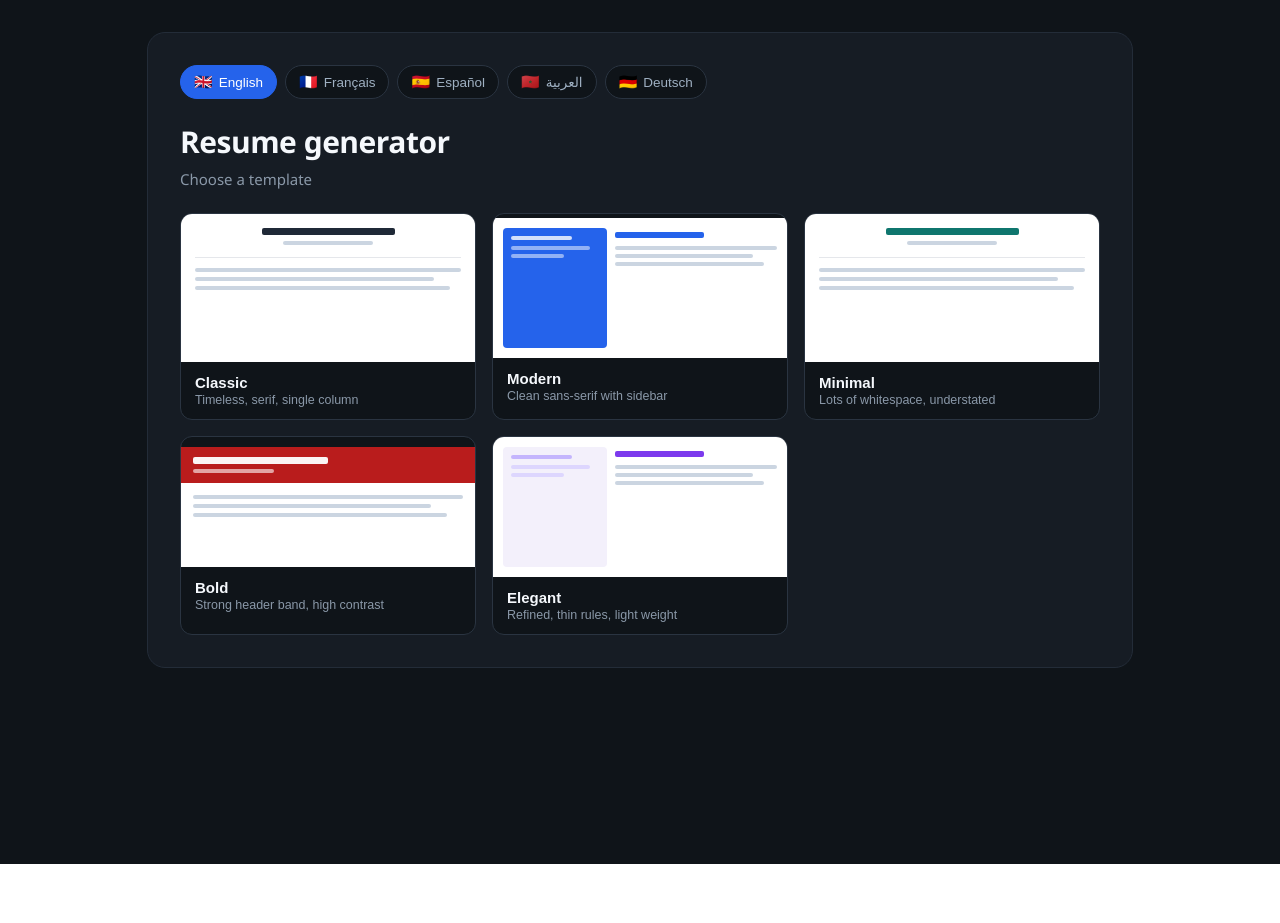
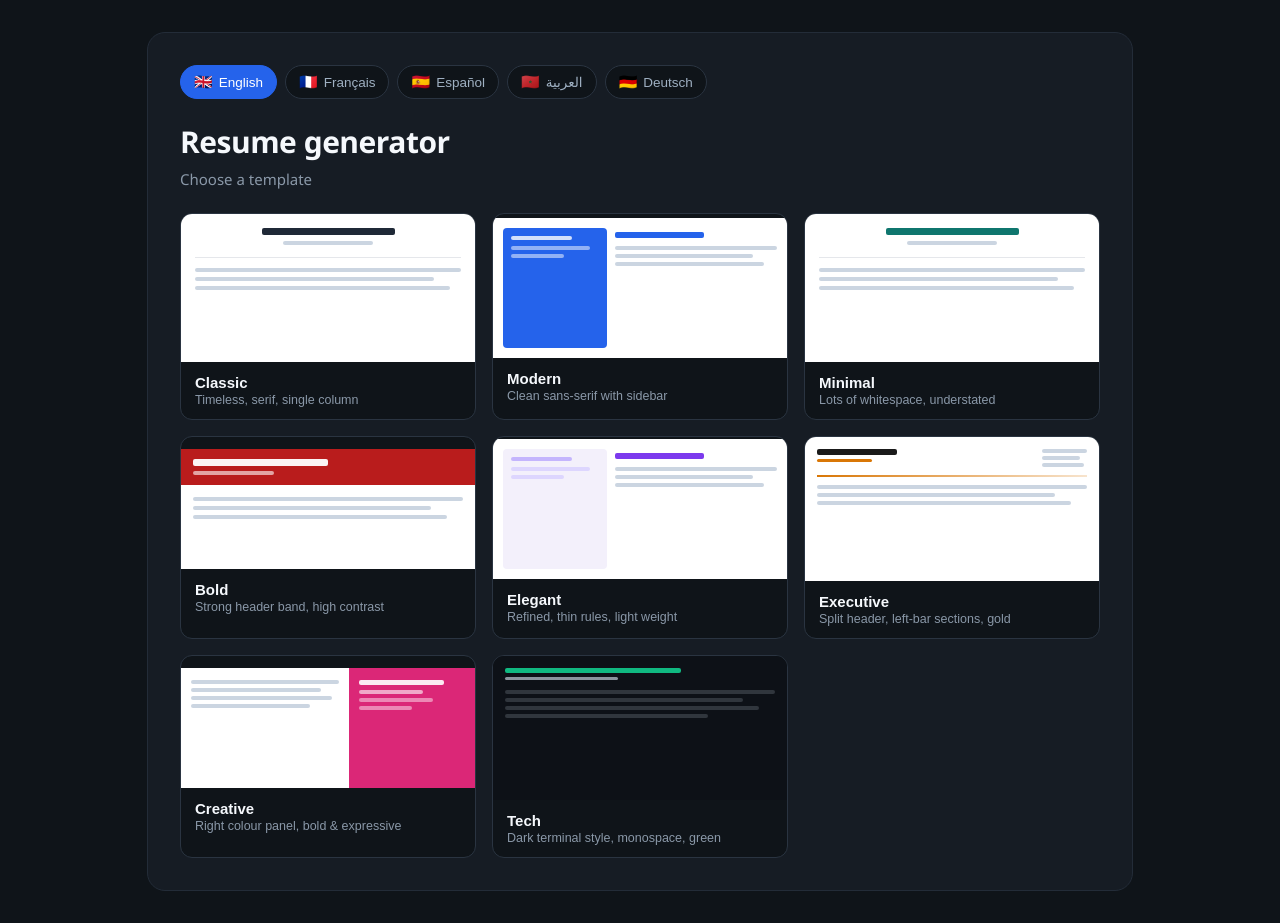
Before and after one commit to biroue10/resumely, a React (Vite) app: page / in a window 1280 px wide. Before the commit the page ends 864 px from the top, so only its background shows below. Built offline with nearby package versions, Linux system fonts and the light colour scheme.

Commit message:
feat: add Executive, Creative, and Tech resume templates

```diff
--- a/src/ResumeGenerator.jsx
+++ b/src/ResumeGenerator.jsx
@@ -44,11 +44,14 @@ const UI = {
 
 // ── Templates ─────────────────────────────────────────────────────
 const TEMPLATES = [
-  { id: "classic",   name: "Classic",   tag: "Timeless, serif, single column",   accent: "#1f2937", font: "Georgia, serif" },
-  { id: "modern",    name: "Modern",    tag: "Clean sans-serif with sidebar",     accent: "#2563eb", font: "'Segoe UI', sans-serif" },
-  { id: "minimal",   name: "Minimal",   tag: "Lots of whitespace, understated",   accent: "#0f766e", font: "'Helvetica Neue', sans-serif" },
-  { id: "bold",      name: "Bold",      tag: "Strong header band, high contrast", accent: "#b91c1c", font: "'Segoe UI', sans-serif" },
-  { id: "elegant",   name: "Elegant",   tag: "Refined, thin rules, light weight", accent: "#7c3aed", font: "'Palatino Linotype', serif" },
+  { id: "classic",   name: "Classic",   tag: "Timeless, serif, single column",      accent: "#1f2937", font: "Georgia, serif" },
+  { id: "modern",    name: "Modern",    tag: "Clean sans-serif with sidebar",        accent: "#2563eb", font: "'Segoe UI', sans-serif" },
+  { id: "minimal",   name: "Minimal",   tag: "Lots of whitespace, understated",      accent: "#0f766e", font: "'Helvetica Neue', sans-serif" },
+  { id: "bold",      name: "Bold",      tag: "Strong header band, high contrast",    accent: "#b91c1c", font: "'Segoe UI', sans-serif" },
+  { id: "elegant",   name: "Elegant",   tag: "Refined, thin rules, light weight",    accent: "#7c3aed", font: "'Palatino Linotype', serif" },
+  { id: "executive", name: "Executive", tag: "Split header, left-bar sections, gold",accent: "#d97706", font: "Georgia, serif" },
+  { id: "creative",  name: "Creative",  tag: "Right colour panel, bold & expressive",accent: "#db2777", font: "'Segoe UI', sans-serif" },
+  { id: "tech",      name: "Tech",      tag: "Dark terminal style, monospace, green",accent: "#10b981", font: "'Courier New', monospace" },
 ];
 
 // Build resume data straight from the form so the preview updates as the user types.
@@ -264,6 +267,57 @@ function ThumbPreview({ tp }) {
       </div>
     );
   }
+  if (tp.id === "executive") {
+    return (
+      <div style={{ height: 120, background: "#fff", padding: 12 }}>
+        <div style={{ display: "flex", justifyContent: "space-between", alignItems: "flex-start", marginBottom: 8 }}>
+          <div>
+            <div style={{ ...bar("80px", "#1a1a1a"), height: 6, marginBottom: 4 }} />
+            <div style={{ ...bar("55px", tp.accent), height: 3 }} />
+          </div>
+          <div>
+            <div style={{ ...bar("45px"), marginBottom: 3 }} />
+            <div style={{ ...bar("38px"), marginBottom: 3 }} />
+            <div style={bar("42px")} />
+          </div>
+        </div>
+        <div style={{ height: 2, background: `linear-gradient(to right, ${tp.accent}, ${tp.accent}33)`, marginBottom: 8 }} />
+        <div style={{ ...bar("100%"), marginBottom: 4 }} />
+        <div style={{ ...bar("88%"), marginBottom: 4 }} />
+        <div style={bar("94%")} />
+      </div>
+    );
+  }
+  if (tp.id === "creative") {
+    return (
+      <div style={{ height: 120, background: "#fff", display: "flex", overflow: "hidden" }}>
+        <div style={{ flex: 1, padding: "12px 10px" }}>
+          <div style={{ ...bar("100%"), marginBottom: 4 }} />
+          <div style={{ ...bar("88%"), marginBottom: 4 }} />
+          <div style={{ ...bar("95%"), marginBottom: 4 }} />
+          <div style={bar("80%")} />
+        </div>
+        <div style={{ width: "36%", background: tp.accent, padding: "12px 10px" }}>
+          <div style={{ ...bar("80%", "rgba(255,255,255,0.9)"), height: 5, marginBottom: 5 }} />
+          <div style={{ ...bar("60%", "rgba(255,255,255,0.6)"), marginBottom: 4 }} />
+          <div style={{ ...bar("70%", "rgba(255,255,255,0.45)"), marginBottom: 4 }} />
+          <div style={bar("50%", "rgba(255,255,255,0.45)")} />
+        </div>
+      </div>
+    );
+  }
+  if (tp.id === "tech") {
+    return (
+      <div style={{ height: 120, background: "#0d1117", padding: 12 }}>
+        <div style={{ ...bar("65%", tp.accent), height: 5, marginBottom: 4 }} />
+        <div style={{ ...bar("42%", "#8b949e"), height: 3, marginBottom: 10 }} />
+        <div style={{ ...bar("100%", "#30363d"), marginBottom: 4 }} />
+        <div style={{ ...bar("88%", "#30363d"), marginBottom: 4 }} />
+        <div style={{ ...bar("94%", "#30363d"), marginBottom: 4 }} />
+        <div style={bar("75%", "#30363d")} />
+      </div>
+    );
+  }
   return (
     <div style={{ height: 120, background: "#fff", padding: 14, textAlign: "center" }}>
       <div style={{ ...bar("50%", tp.accent), height: 7, margin: "0 auto 6px" }} />
@@ -354,6 +408,101 @@ function ResumePaper({ tpl, result, rtl, placeholder = true }) {
     );
   }
 
+  if (tpl.id === "executive") {
+    return (
+      <div style={paper}>
+        <div style={{ padding: "26px 28px" }}>
+          <div style={{ display: "flex", justifyContent: "space-between", alignItems: "flex-end", marginBottom: 12 }}>
+            <div>
+              <div style={{ fontWeight: 800, fontSize: 24, color: "#1a1a1a" }}>{data.name}</div>
+              <div style={{ fontSize: 13.5, color: tpl.accent, marginTop: 3, fontStyle: "italic" }}>{data.title}</div>
+            </div>
+            <div style={{ textAlign: "right" }}>
+              {data.contact.map((c, i) => (
+                <div key={i} style={{ fontSize: 11.5, color: "#555", marginBottom: 3 }}>{c}</div>
+              ))}
+            </div>
+          </div>
+          <div style={{ height: 3, background: `linear-gradient(to right, ${tpl.accent}, ${tpl.accent}22)`, marginBottom: 18 }} />
+          {data.summary && <p style={{ fontSize: 13, lineHeight: 1.6, marginBottom: 18, color: "#444", fontStyle: "italic" }}>{data.summary}</p>}
+          {data.sections.map((s, i) => (
+            <div key={i} style={{ marginBottom: 16 }}>
+              <h3 style={{ fontSize: 12.5, textTransform: "uppercase", letterSpacing: "1.5px", color: tpl.accent,
+                margin: "0 0 7px", fontWeight: 700, borderLeft: `3px solid ${tpl.accent}`, paddingLeft: 8 }}>
+                {s.heading}
+              </h3>
+              {s.items.map((it, j) => (
+                <div key={j} style={{ fontSize: 13, lineHeight: 1.5, marginBottom: 4, color: "#333" }}>• {it}</div>
+              ))}
+            </div>
+          ))}
+        </div>
+      </div>
+    );
+  }
+
+  if (tpl.id === "creative") {
+    return (
+      <div style={paper}>
+        <div style={{ display: "flex", flexDirection: "row-reverse" }}>
+          <div style={{ width: "34%", background: tpl.accent, color: "#fff", padding: "22px 16px" }}>
+            <div style={{ fontWeight: 800, fontSize: 19, lineHeight: 1.2 }}>{data.name}</div>
+            <div style={{ fontSize: 12.5, opacity: 0.85, marginTop: 4, marginBottom: 16 }}>{data.title}</div>
+            {data.contact.map((c, i) => (
+              <div key={i} style={{ fontSize: 11.5, opacity: 0.8, marginBottom: 5, wordBreak: "break-word" }}>{c}</div>
+            ))}
+          </div>
+          <div style={{ flex: 1, padding: "22px 20px" }}>
+            {data.summary && <p style={{ fontSize: 13, lineHeight: 1.55, marginTop: 0, marginBottom: 16, color: "#444" }}>{data.summary}</p>}
+            {data.sections.map((s, i) => (
+              <div key={i} style={{ marginBottom: 16 }}>
+                <h3 style={{ fontSize: 13, textTransform: "uppercase", letterSpacing: "1px", color: tpl.accent,
+                  margin: "0 0 7px", fontWeight: 700, borderBottom: `2px solid ${tpl.accent}`, paddingBottom: 3 }}>
+                  {s.heading}
+                </h3>
+                {s.items.map((it, j) => (
+                  <div key={j} style={{ fontSize: 13, lineHeight: 1.5, marginBottom: 4, color: "#333" }}>• {it}</div>
+                ))}
+              </div>
+            ))}
+          </div>
+        </div>
+      </div>
+    );
+  }
+
+  if (tpl.id === "tech") {
+    return (
+      <div style={{ ...paper, background: "#0d1117", color: "#e6edf3", fontFamily: tpl.font }}>
+        <div style={{ padding: "24px 28px" }}>
+          <div style={{ marginBottom: 16 }}>
+            <div style={{ fontWeight: 700, fontSize: 22, color: tpl.accent }}>{data.name}</div>
+            <div style={{ fontSize: 13, color: "#8b949e", marginTop: 3 }}>$ {data.title}</div>
+            <div style={{ fontSize: 11.5, color: "#8b949e", marginTop: 6 }}>{data.contact.join("  |  ")}</div>
+          </div>
+          {data.summary && (
+            <p style={{ fontSize: 12.5, lineHeight: 1.6, marginBottom: 16, color: "#c9d1d9",
+              borderLeft: `2px solid ${tpl.accent}`, paddingLeft: 10, margin: "0 0 16px" }}>
+              {data.summary}
+            </p>
+          )}
+          {data.sections.map((s, i) => (
+            <div key={i} style={{ marginBottom: 16 }}>
+              <h3 style={{ fontSize: 12, color: tpl.accent, margin: "0 0 7px", fontWeight: 700 }}>
+                // {s.heading.toUpperCase()}
+              </h3>
+              {s.items.map((it, j) => (
+                <div key={j} style={{ fontSize: 12, lineHeight: 1.5, marginBottom: 4, color: "#c9d1d9" }}>
+                  &gt; {it}
+                </div>
+              ))}
+            </div>
+          ))}
+        </div>
+      </div>
+    );
+  }
+
   return (
     <div style={paper}>
       <div style={{ padding: "26px 28px" }}>
```
